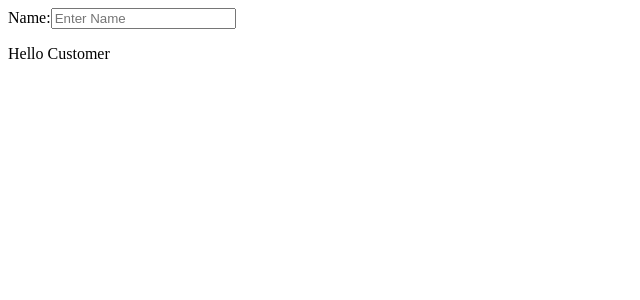
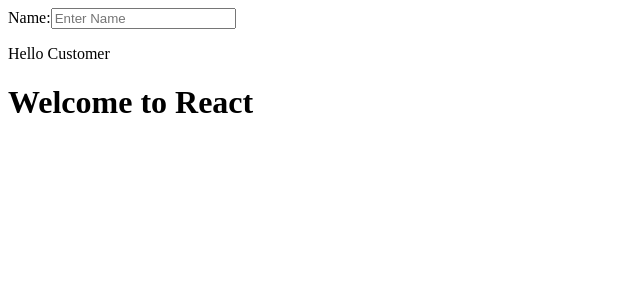
Before and after one commit to IamSaloni/recipes-in-react, a React app: page / in a window 1280 px wide. Shown: the top 300 px of the page, without its empty margins (0-640 px from the left). Built offline with nearby package versions, Linux system fonts and the light colour scheme.

Commit message:
added stateless function

```diff
--- a/src/App.js
+++ b/src/App.js
@@ -1,10 +1,14 @@
-import React from 'react'
-import Greetings from "./components/greetings";
+import React, {Component,Fragment} from 'react'
+import Greetings from "./components/Greetings";
+import Banner from "./components/Banner"
 
-class App extends React.Component {
+class App extends Component {
     render(){
         return (
-            <Greetings name="Customer " />
+            <Fragment>
+                <Greetings name="Customer " />
+                <Banner />
+            </Fragment>
         )
     }
 }
--- /dev/null
+++ b/src/components/Banner.js
@@ -0,0 +1,5 @@
+import React from 'react'
+
+const Banner = () => <h1>Welcome to React</h1>
+
+export default Banner
```
